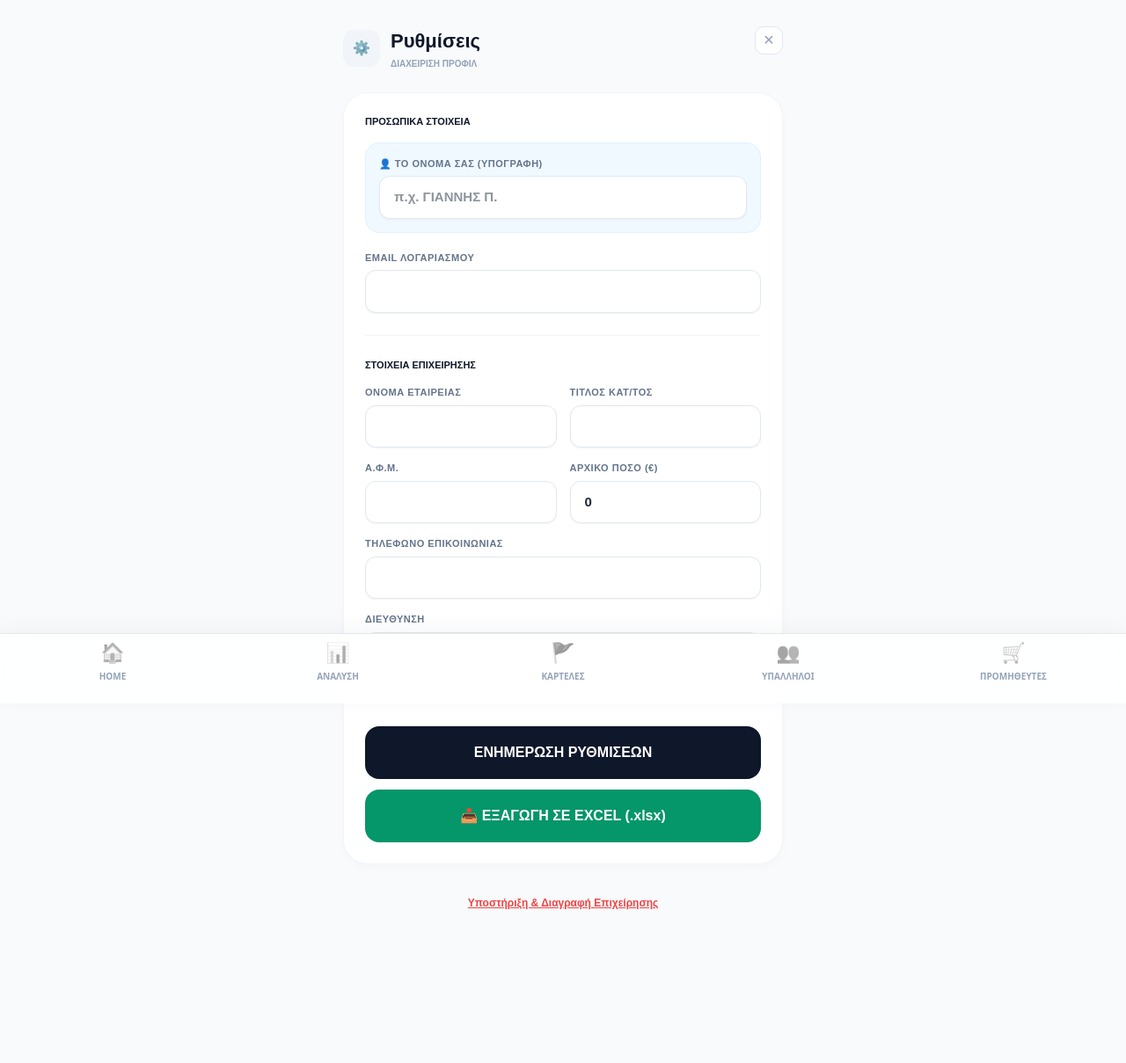
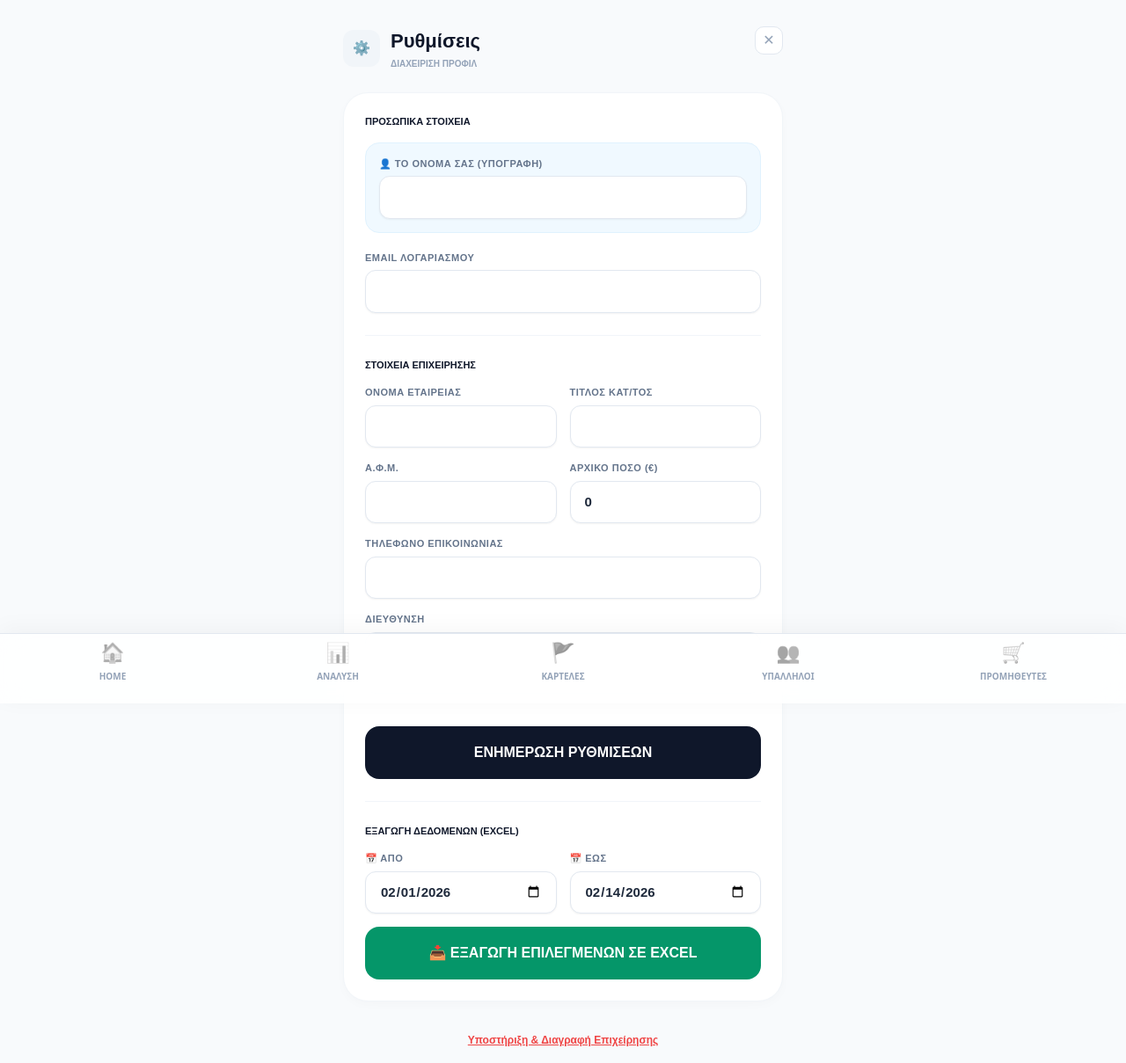
Before and after one commit to tsigris/cosy-management, a Next.js app: page /settings in a window 1280 px wide. Shown: the whole page at 88% size. Before the commit the page ends 1053 px from the top, so only its background shows below. Built offline with nearby package versions, Linux system fonts and the light colour scheme.

Commit message:
Update page.tsx

```diff
--- a/src/app/settings/page.tsx
+++ b/src/app/settings/page.tsx
@@ -12,6 +12,10 @@ function SettingsContent() {
   const [loading, setLoading] = useState(true)
   const [isExporting, setIsExporting] = useState(false)
   const [showContact, setShowContact] = useState(false)
+
+  // States για το φίλτρο ημερομηνιών
+  const [startDate, setStartDate] = useState(new Date(new Date().getFullYear(), new Date().getMonth(), 1).toISOString().split('T')[0]) // Πρώτη μέρα του μήνα
+  const [endDate, setEndDate] = useState(new Date().toISOString().split('T')[0]) // Σήμερα
 
   const [formData, setFormData] = useState({
     store_name: '',
@@ -54,7 +58,6 @@ function SettingsContent() {
     } catch (err) { console.error(err) } finally { setLoading(false) }
   }
 
-  // --- ΣΥΝΑΡΤΗΣΗ ΕΞΑΓΩΓΗΣ EXCEL ΜΕ ΟΝΟΜΑΤΑ ΑΝΤΙ ΓΙΑ IDs ---
   const handleExportAll = async () => {
     setIsExporting(true)
     try {
@@ -63,20 +66,23 @@ function SettingsContent() {
 
       if (!profile?.store_id) throw new Error('Δεν βρέθηκε κατάστημα')
 
-      // 1. Τραβάμε τα δεδομένα από όλους τους πίνακες
+      // 1. Τραβάμε τις συναλλαγές ΜΟΝΟ για το επιλεγμένο διάστημα
       const [trans, sups, assets, emps] = await Promise.all([
-        supabase.from('transactions').select('*').eq('store_id', profile.store_id).order('date', { ascending: false }),
+        supabase.from('transactions')
+          .select('*')
+          .eq('store_id', profile.store_id)
+          .gte('date', startDate) // Μεγαλύτερο ή ίσο από
+          .lte('date', endDate)   // Μικρότερο ή ίσο από
+          .order('date', { ascending: false }),
         supabase.from('suppliers').select('id, name').eq('store_id', profile.store_id),
         supabase.from('fixed_assets').select('id, name').eq('store_id', profile.store_id),
         supabase.from('employees').select('id, name').eq('store_id', profile.store_id)
       ])
 
-      // 2. Δημιουργούμε "Χάρτες" (Maps) για να βρίσκουμε το όνομα από το ID
       const supplierMap = Object.fromEntries(sups.data?.map(s => [s.id, s.name]) || [])
       const assetMap = Object.fromEntries(assets.data?.map(a => [a.id, a.name]) || [])
       const employeeMap = Object.fromEntries(emps.data?.map(e => [e.id, e.name]) || [])
 
-      // 3. Καθαρίζουμε τα δεδομένα των συναλλαγών για το Excel
       const formattedTransactions = trans.data?.map(t => ({
         'Ημερομηνία': t.date,
         'Ποσό (€)': t.amount,
@@ -91,24 +97,15 @@ function SettingsContent() {
       })) || []
 
       const wb = XLSX.utils.book_new()
-
-      // 4. Προσθήκη φύλλων στο Excel
       const wsTrans = XLSX.utils.json_to_sheet(formattedTransactions)
       XLSX.utils.book_append_sheet(wb, wsTrans, "Συναλλαγές")
 
-      if (sups.data && sups.data.length > 0) {
-        XLSX.utils.book_append_sheet(wb, XLSX.utils.json_to_sheet(sups.data), "Προμηθευτές")
-      }
-      if (assets.data && assets.data.length > 0) {
-        XLSX.utils.book_append_sheet(wb, XLSX.utils.json_to_sheet(assets.data), "Πάγια")
-      }
-      if (emps.data && emps.data.length > 0) {
-        XLSX.utils.book_append_sheet(wb, XLSX.utils.json_to_sheet(emps.data), "Υπάλληλοι")
-      }
+      // Προσθήκη υπόλοιπων πινάκων (αυτοί κατεβαίνουν ολόκληροι ως backup)
+      if (sups.data?.length) XLSX.utils.book_append_sheet(wb, XLSX.utils.json_to_sheet(sups.data), "Προμηθευτές")
 
-      const fileName = `Cosy_Backup_${new Date().toISOString().split('T')[0]}.xlsx`
+      const fileName = `Cosy_Export_${startDate}_to_${endDate}.xlsx`
       XLSX.writeFile(wb, fileName)
-      alert('Το Excel δημιουργήθηκε με επιτυχία!')
+      alert(`Η εξαγωγή για το διάστημα ${startDate} έως ${endDate} ολοκληρώθηκε!`)
     } catch (error: any) {
       alert('Σφάλμα εξαγωγής: ' + error.message)
     } finally {
@@ -161,12 +158,7 @@ function SettingsContent() {
         <p style={sectionLabel}>ΠΡΟΣΩΠΙΚΑ ΣΤΟΙΧΕΙΑ</p>
         <div style={infoBoxStyle}>
           <label style={labelStyle}>👤 ΤΟ ΟΝΟΜΑ ΣΑΣ (ΥΠΟΓΡΑΦΗ)</label>
-          <input
-            style={inputStyle}
-            value={formData.username}
-            onChange={e => setFormData({...formData, username: e.target.value})}
-            placeholder="π.χ. ΓΙΑΝΝΗΣ Π."
-          />
+          <input style={inputStyle} value={formData.username} onChange={e => setFormData({...formData, username: e.target.value})} />
         </div>
 
         <div style={{ marginBottom: '25px' }}>
@@ -213,12 +205,27 @@ function SettingsContent() {
           {loading ? 'ΑΠΟΘΗΚΕΥΣΗ...' : 'ΕΝΗΜΕΡΩΣΗ ΡΥΘΜΙΣΕΩΝ'}
         </button>
 
+        <div style={divider} />
+
+        {/* --- EXCEL EXPORT SECTION --- */}
+        <p style={sectionLabel}>ΕΞΑΓΩΓΗ ΔΕΔΟΜΕΝΩΝ (EXCEL)</p>
+        <div style={{ display: 'grid', gridTemplateColumns: '1fr 1fr', gap: '15px', marginBottom: '15px' }}>
+          <div>
+            <label style={labelStyle}>📅 ΑΠΟ</label>
+            <input type="date" style={inputStyle} value={startDate} onChange={e => setStartDate(e.target.value)} />
+          </div>
+          <div>
+            <label style={labelStyle}>📅 ΕΩΣ</label>
+            <input type="date" style={inputStyle} value={endDate} onChange={e => setEndDate(e.target.value)} />
+          </div>
+        </div>
+
         <button
           onClick={handleExportAll}
           disabled={isExporting}
-          style={{ ...saveBtnStyle, backgroundColor: '#059669', marginTop: '12px' }}
+          style={{ ...saveBtnStyle, backgroundColor: '#059669' }}
         >
-          {isExporting ? 'ΠΡΟΕΤΟΙΜΑΣΙΑ...' : '📥 ΕΞΑΓΩΓΗ ΣΕ EXCEL (.xlsx)'}
+          {isExporting ? 'ΠΡΟΕΤΟΙΜΑΣΙΑ...' : '📥 ΕΞΑΓΩΓΗ ΕΠΙΛΕΓΜΕΝΩΝ ΣΕ EXCEL'}
         </button>
       </div>
 
@@ -235,7 +242,7 @@ function SettingsContent() {
   )
 }
 
-// --- STYLES ---
+// STYLES (Παραμένουν ίδια)
 const logoBoxStyle: any = { width: '42px', height: '42px', backgroundColor: '#f1f5f9', borderRadius: '12px', display: 'flex', alignItems: 'center', justifyContent: 'center' };
 const backBtnStyle: any = { textDecoration: 'none', color: '#94a3b8', width: '32px', height: '32px', display: 'flex', alignItems: 'center', justifyContent: 'center', backgroundColor: '#fff', borderRadius: '10px', border: '1px solid #e2e8f0' };
 const mainCardStyle: any = { backgroundColor: 'white', padding: '24px', borderRadius: '28px', border: '1px solid #f1f5f9', boxShadow: '0 4px 12px rgba(0,0,0,0.02)', marginBottom: '20px' };
```
